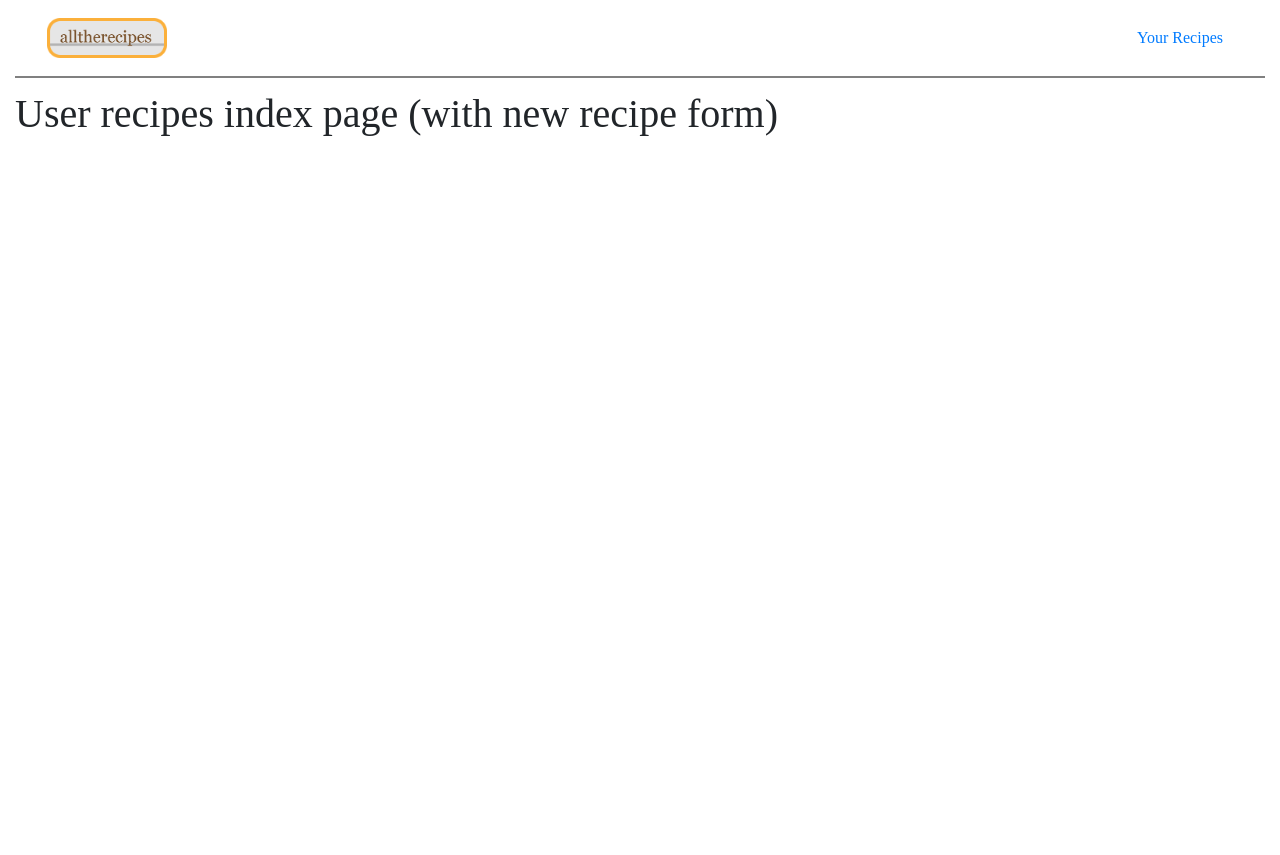
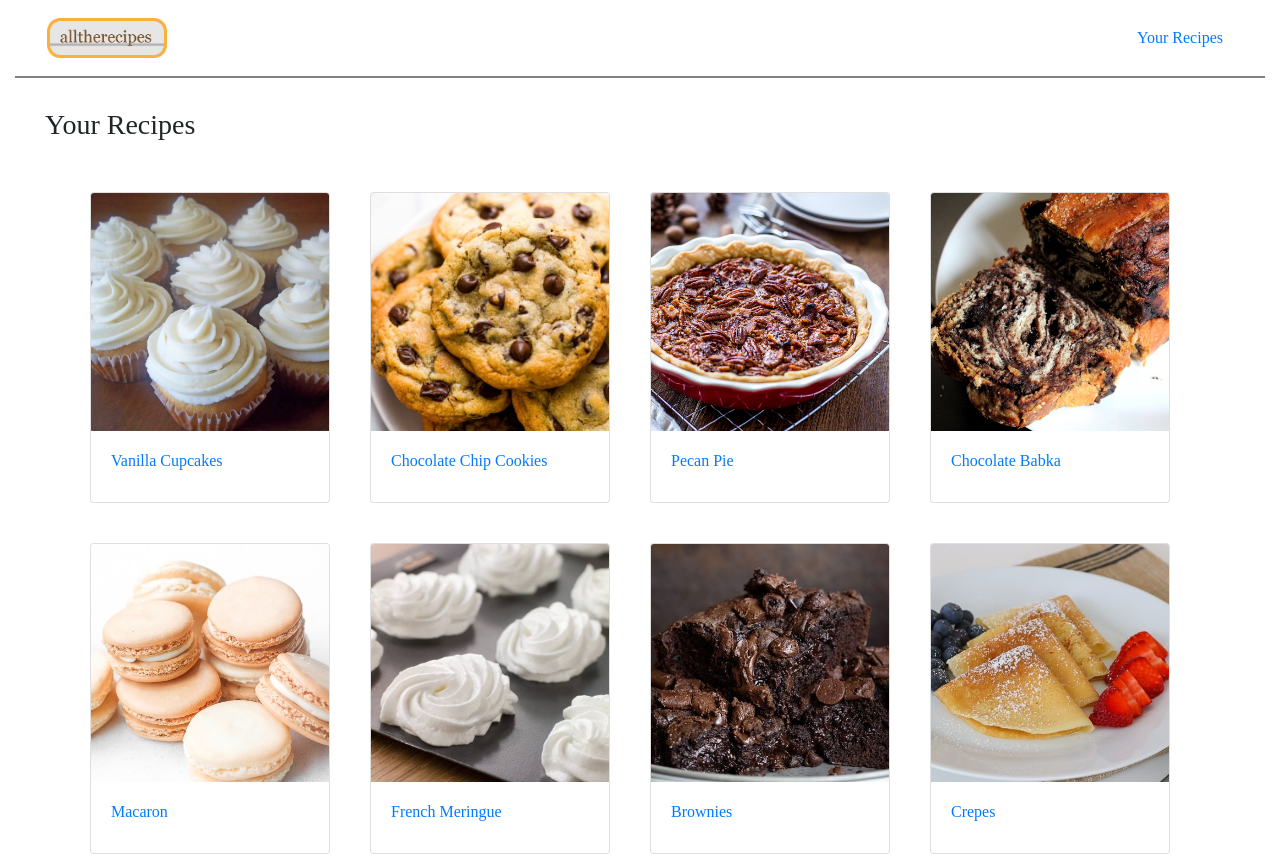
Before and after one commit to marissazhong/react-recipe-manager, a React (Create React App) app in the folder client/: page /recipes in a window 1280 px wide. Shown: the top 855 px of the page. Before the commit the page ends 800 px from the top, so only its background shows below. Built offline with nearby package versions, Linux system fonts and the light colour scheme.

Commit message:
add user recipes page and update state to filter user recipes

```diff
--- a/client/src/App.js
+++ b/client/src/App.js
@@ -1,5 +1,4 @@
 import React, { Component } from 'react';
-import ReactDOM from 'react-dom';
 import './App.css';
 import { BrowserRouter as Router, Route } from 'react-router-dom';
 
@@ -7,22 +6,29 @@ import LoginPage from './containers/LoginPage';
 import AllRecipesPage from './containers/AllRecipesPage';
 import UserRecipesPage from './containers/UserRecipesPage';
 import RecipeShow from './components/recipes/RecipeShow';
-import { recipes } from './data';
+import { recipes, users } from './data';
 
 class App extends Component {
 
-  state = {
-    recipes
+  constructor() {
+    super()
+    const currentUser = 0;
+    const userRecipes = recipes.filter(recipe => recipe.userId === currentUser);
+
+    this.state = {
+      recipes,
+      users,
+      userRecipes
+    }
   }
-
 
   render() {
     return (
       <Router>
         <div className="app">
           <Route exact path="/login" component={LoginPage} />
-          <Route exact path="/" component={AllRecipesPage} />
-          <Route exact path="/recipes" component={UserRecipesPage} />
+          <Route exact path="/" render={routerProps => <AllRecipesPage {...routerProps} recipes={this.state.recipes} />} />
+          <Route exact path="/recipes" render={routerProps => <UserRecipesPage {...routerProps} recipes={this.state.userRecipes} />} />
           <Route path="/recipes/:recipeId" render={routerProps => <RecipeShow {...routerProps} recipes={this.state.recipes} />}/>
           <Route exact path="/recipe" component={RecipeShow} />
         </div>
--- a/client/src/components/NavBar.js
+++ b/client/src/components/NavBar.js
@@ -10,7 +10,7 @@ const NavBar = () => {
           style={{ marginRight: '10px' }}
           to="/"
         >
-          <img src={logo} className="nav-item" height="40px"/>
+          <img src={logo} className="nav-item" alt="logo" height="40px"/>
         </NavLink>
         <NavLink className="nav-link"
           style={{ marginRight: '10px' }}
--- a/client/src/components/recipes/RecipeList.js
+++ b/client/src/components/recipes/RecipeList.js
@@ -1,7 +1,5 @@
 import React from 'react';
 import { Link } from 'react-router-dom';
-import RecipeShow from './RecipeShow';
-import defaultImage from '../../images/recipes/defaultRecipe.jpg';
 import Images from '../../images/ImportImages';
 
 function slug(string) {
@@ -14,8 +12,8 @@ class RecipeList extends React.Component {
     const renderRecipes = Object.keys(recipes).map(recipeID =>
         <Link key={recipeID} className="card" to={`recipes/${recipeID}`} style={{ width: '240px', margin: '20px' }}>
           <img className="card-img-top" src={Images[`${slug(recipes[recipeID].name)}.jpg`]} alt={recipes[recipeID].name} />
-          <div class="card-body">
-          <h6 class="card-title">{recipes[recipeID].name}</h6>
+          <div className="card-body">
+          <h6 className="card-title">{recipes[recipeID].name}</h6>
           </div>
         </Link>
     );
--- a/client/src/components/recipes/RecipeShow.js
+++ b/client/src/components/recipes/RecipeShow.js
@@ -1,6 +1,5 @@
 import React from 'react';
 import NavBar from '../../components/NavBar';
-import defaultImage from '../../images/recipes/defaultRecipe.jpg';
 import Images from '../../images/ImportImages';
 
 function slug(string) {
--- a/client/src/containers/UserRecipesPage.js
+++ b/client/src/containers/UserRecipesPage.js
@@ -1,16 +1,17 @@
 import React from 'react';
 
 import NavBar from '../components/NavBar';
+import RecipeList from '../components/recipes/RecipeList';
 
-class UserRecipesPage extends React.Component {
-    render() {
-        return (
-            <div className="container-fluid">
-                <NavBar />
-                <h1>User recipes index page (with new recipe form)</h1>
-            </div>
-        );
-    }
+const UserRecipesPage = ({match, recipes}) => {
+    console.log(recipes)
+    return(
+        <div className="container-fluid">
+            <NavBar />
+            <h3>Your Recipes</h3>
+            <RecipeList recipes={recipes}/>
+        </div>
+    )
   }
 
   export default UserRecipesPage;
--- a/client/src/data.js
+++ b/client/src/data.js
@@ -1,5 +1,6 @@
 let recipes = [
     {
+        userId: 0,
         name: "Vanilla Cupcakes",
         prepTime: 20,
         cookTime: 14,
@@ -26,6 +27,7 @@ let recipes = [
         ]
     },
     {
+        userId: 0,
         name: "Chocolate Chip Cookies",
         prepTime: 20,
         cookTime: 10,
@@ -52,6 +54,7 @@ let recipes = [
         ]
     },
     {
+        userId: 0,
         name: "Pecan Pie",
         prepTime: 20,
         cookTime: 60,
@@ -75,6 +78,7 @@ let recipes = [
         ]
     },
     {
+        userId: 0,
         name: "Chocolate Babka",
         prepTime: 150,
         cookTime: 50,
@@ -118,6 +122,7 @@ let recipes = [
         ]
     },
     {
+        userId: 0,
         name: "Macaron",
         prepTime: 150,
         cookTime: 10,
@@ -135,6 +140,7 @@ let recipes = [
         ]
     },
     {
+        userId: 0,
         name: "French Meringue",
         prepTime: 20,
         cookTime: 180,
@@ -149,6 +155,7 @@ let recipes = [
         ]
     },
     {
+        userId: 0,
         name: "Brownies",
         prepTime: 30,
         cookTime: 30,
@@ -169,6 +176,7 @@ let recipes = [
         ]
     },
     {
+        userId: 0,
         name: "Crepes",
         prepTime: 15,
         cookTime: 20,
@@ -187,6 +195,7 @@ let recipes = [
         ]
     },
     {
+        userId: 0,
         name: "Sugar Coated Pecans",
         prepTime: 15,
         cookTime: 60,
@@ -206,6 +215,7 @@ let recipes = [
         ]
     },
     {
+        userId: 0,
         name: "Challah Bread",
         prepTime: 30,
         cookTime: 40,
@@ -227,6 +237,7 @@ let recipes = [
         ]
     },
     {
+        userId: 0,
         name: "Carrot Cake",
         prepTime: 20,
         cookTime: 60,
@@ -257,6 +268,7 @@ let recipes = [
         ]
     },
     {
+        userId: 0,
         name: "Peanut Butter Cookies",
         prepTime: 15,
         cookTime: 10,
@@ -278,6 +290,7 @@ let recipes = [
         ]
     },
     {
+        userId: 0,
         name: "Lemon Bars",
         prepTime: 15,
         cookTime: 40,
@@ -298,6 +311,7 @@ let recipes = [
         ]
     },
     {
+        userId: 0,
         name: "Sugar Cookies",
         prepTime: 15,
         cookTime: 10,
@@ -317,6 +331,7 @@ let recipes = [
         ]
     },
     {
+        userId: 0,
         name: "Oatmeal Raisin Cookies",
         prepTime: 15,
         cookTime: 10,
@@ -340,6 +355,7 @@ let recipes = [
         ]
     },
     {
+        userId: 0,
         name: "Cranberry Pistachio Biscotti",
         prepTime: 25,
         cookTime: 45,
@@ -364,6 +380,7 @@ let recipes = [
         ]
     },
     {
+        userId: 0,
         name: "Russian Tea Cakes",
         prepTime: 60,
         cookTime: 45,
@@ -383,6 +400,7 @@ let recipes = [
         ]
     },
     {
+        userId: 0,
         name: "Red Velvet Cake",
         prepTime: 40,
         cookTime: 20,
@@ -409,6 +427,7 @@ let recipes = [
         ]
     },
     {
+        userId: 0,
         name: "Cheesecake",
         prepTime: 30,
         cookTime: 45,
@@ -433,6 +452,7 @@ let recipes = [
         ]
     },
     {
+        userId: 1,
         name: "White Cake",
         prepTime: 20,
         cookTime: 20,
```
Also changed, not shown: client/src/containers/AllRecipesPage.js (+5 -5 lines).
